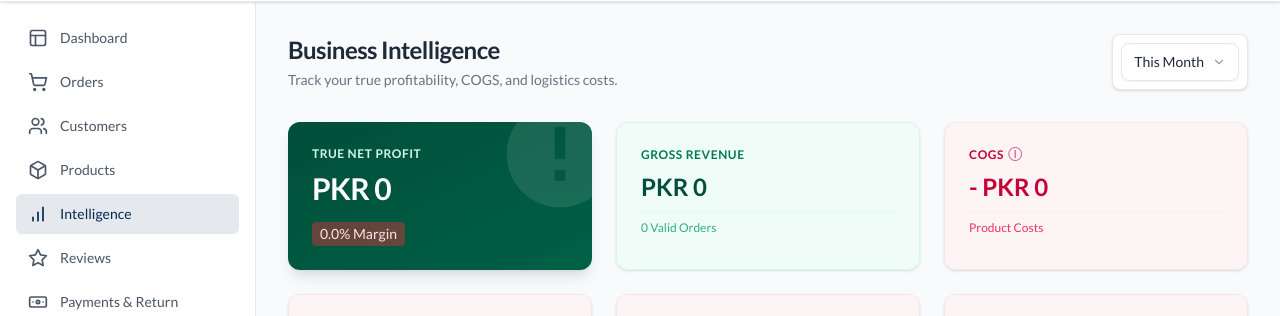
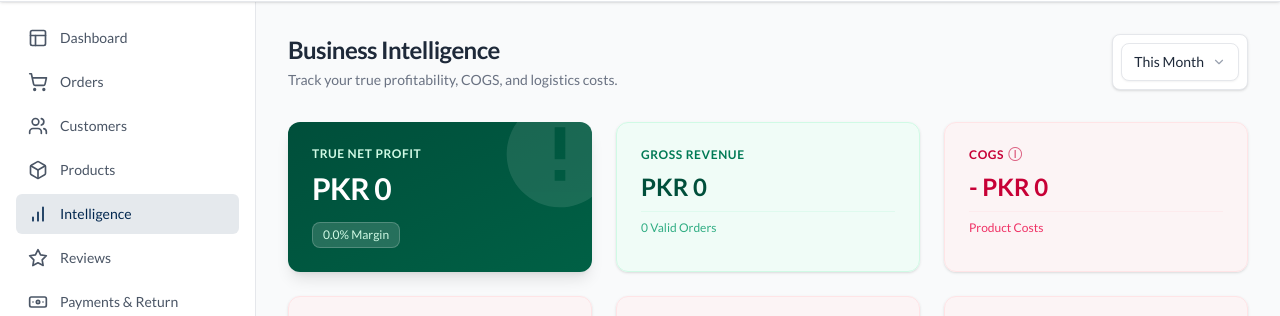
Before and after one commit to aashirbajwa213/Dior-Sauvage, an Astro site: page /admin/bi in a window 1280 px wide. Shown: the part 63-379 px from the top of the page. Built offline with nearby package versions, Linux system fonts and the light colour scheme; Astro itself is replaced by a stand-in of ours; no server answers; a web font is replaced by a local one.

Commit message:
Fix BI margin badge color contrast on dark green card

```diff
--- a/src/pages/admin/bi.astro
+++ b/src/pages/admin/bi.astro
@@ -275,7 +275,13 @@ const seoTitle = "Business Intelligence - Dior Sauvage Pakistan";
             <p class="text-emerald-100 text-xs font-semibold uppercase tracking-wider mb-2">True Net Profit</p>
             <h2 class="text-3xl font-bold tracking-tight mb-1">PKR {Math.round(kpis.net_profit).toLocaleString()}</h2>
             <div class="flex items-center gap-2 mt-4 text-sm">
-                <span class={`font-medium px-2 py-0.5 rounded ${kpis.profit_margin >= 20 ? 'bg-emerald-500/30 text-emerald-100' : 'bg-red-500/40 text-rose-100'}`}>
+                <span class={`font-medium px-2.5 py-1 rounded-lg text-xs backdrop-blur-sm ${
+                    kpis.gross_revenue === 0
+                        ? 'bg-white/15 text-emerald-100 border border-white/20'
+                        : kpis.profit_margin >= 20
+                            ? 'bg-emerald-400/25 text-emerald-100 border border-emerald-400/30'
+                            : 'bg-rose-500/30 text-rose-100 border border-rose-400/30'
+                }`}>
                     {kpis.profit_margin.toFixed(1)}% Margin
                 </span>
             </div>
```
